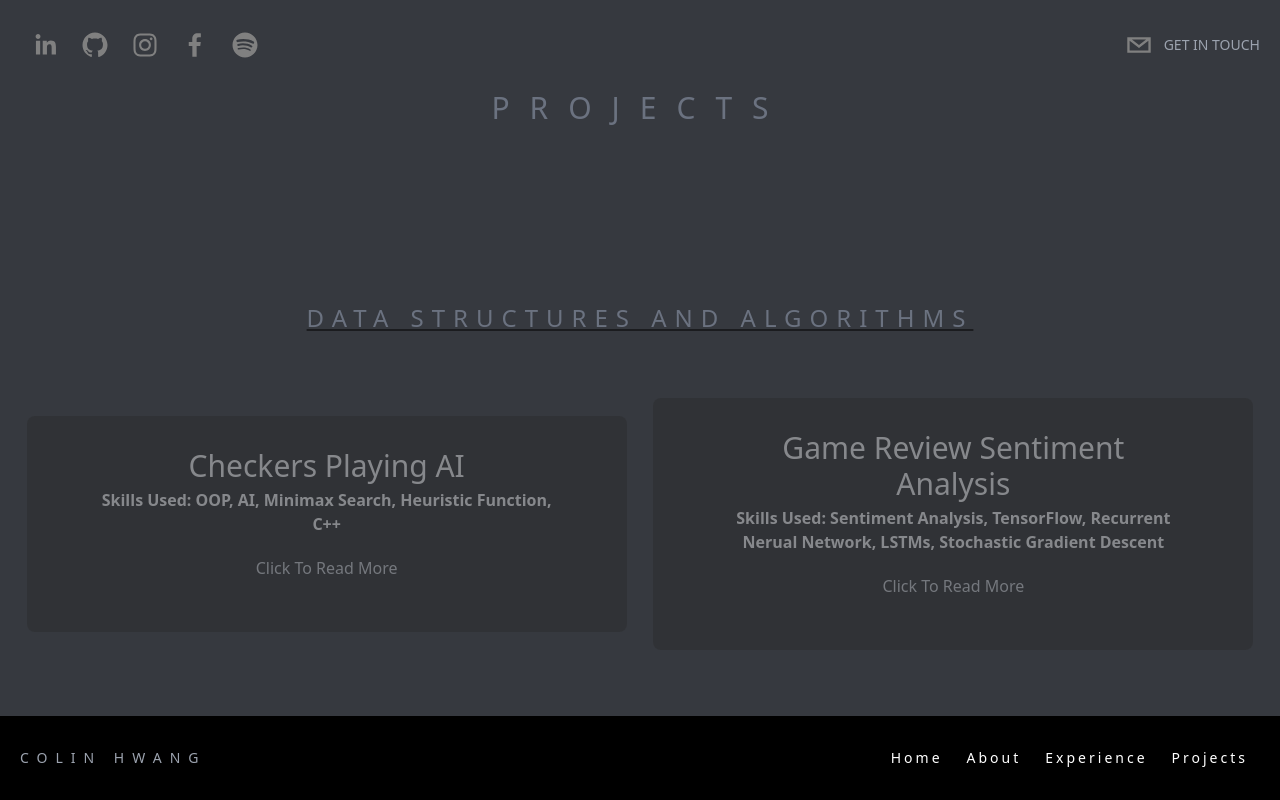
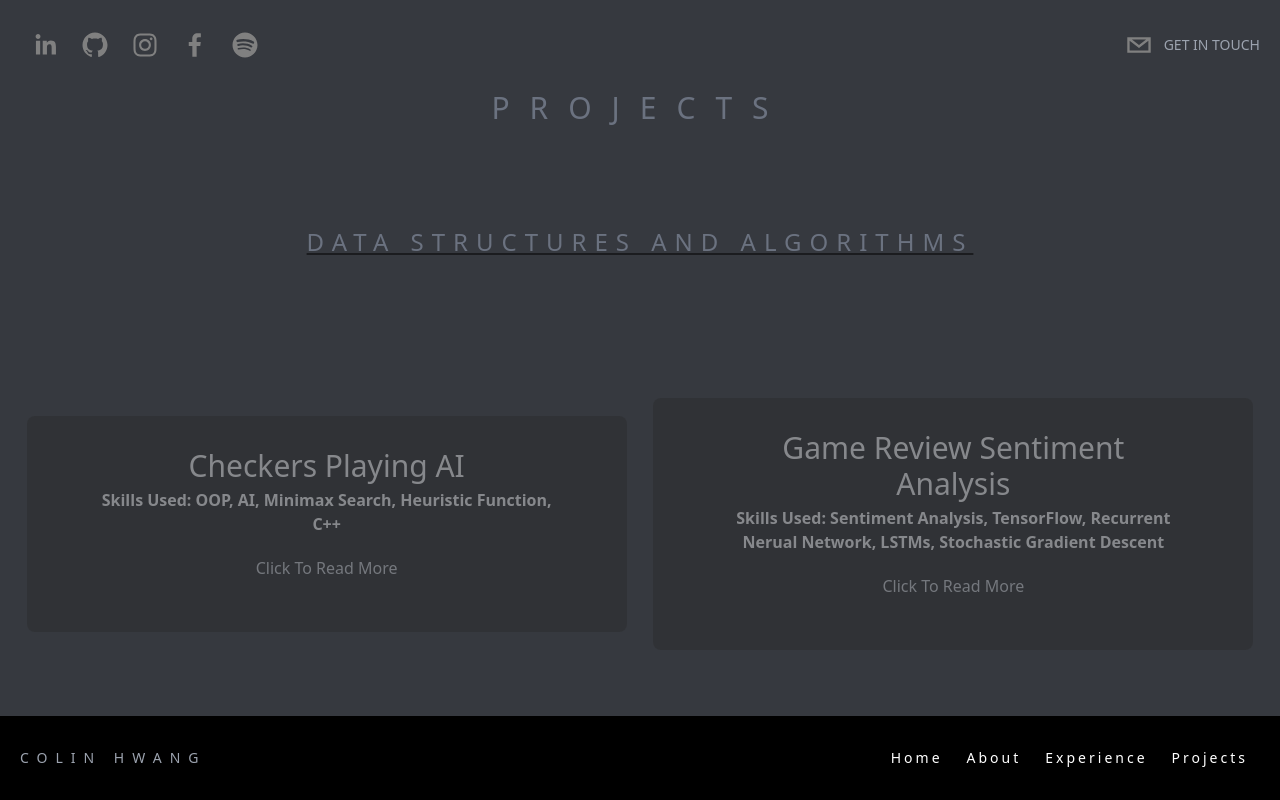
Before and after one commit to colinh09/Personal-Website, a Next.js app: page /Projects in a window 1280 px wide. Built offline with nearby package versions, Linux system fonts and the light colour scheme.

Commit message:
please please please

```diff
--- a/pages/AboutMe.tsx
+++ b/pages/AboutMe.tsx
@@ -36,7 +36,7 @@ const Home: NextPage = () => {
                 </section>
 
                 {/* About Me part 3 | more relaxed information*/}
-                <section className="snap-start">
+                <section>
                         <div className="flex flex-col relative text-center md:text-left md:flex-row max-w-7xl px-10 pb-20 justify-evenly mx-auto items-center">
                             <h3 className="relative top-24 uppercase tracking-[20px] text-gray-500 text-2xl ">
                                 Potential FAQs!
--- a/pages/Experience.tsx
+++ b/pages/Experience.tsx
@@ -17,7 +17,7 @@ const Home: NextPage = () => {
                     </h3>
                 </div>
                 <div className="flex relative text-center md:text-left md:flex-row max-w-7xl px-10 pb-10 justify-evenly mx-auto items-center">
-                    <h3 className="relative top-20 tracking-[3px] text-gray-500 text-xl ">
+                    <h3 className="relative top-5 tracking-[3px] text-gray-500 text-xl ">
                         To view my resume, click
                         <span className='text-xl uppercase tracking-widest text-gray-500 hover:text-[#228C22]/40'>
                             <Link href=".//../static/Resume.pdf" target="_blank"> HERE </Link>
--- a/pages/Projects.tsx
+++ b/pages/Projects.tsx
@@ -22,7 +22,7 @@ const Home: NextPage = () => {
 
                 {/* ----------------- DATA STRUCTURES AND ALGORITHMS ---------------------*/}
                 <div className="flex flex-col relative text-center md:text-left md:flex-row max-w-7xl px-10 pb-20 justify-evenly mx-auto items-center">
-                    <h3 className="relative top-24 uppercase tracking-[8px] text-gray-500 text-2xl underline decoration-[#000000]/50">
+                    <h3 className="relative top-5 uppercase tracking-[8px] text-gray-500 text-2xl underline decoration-[#000000]/50">
                         Data Structures and Algorithms
                     </h3>
                 </div>
```
